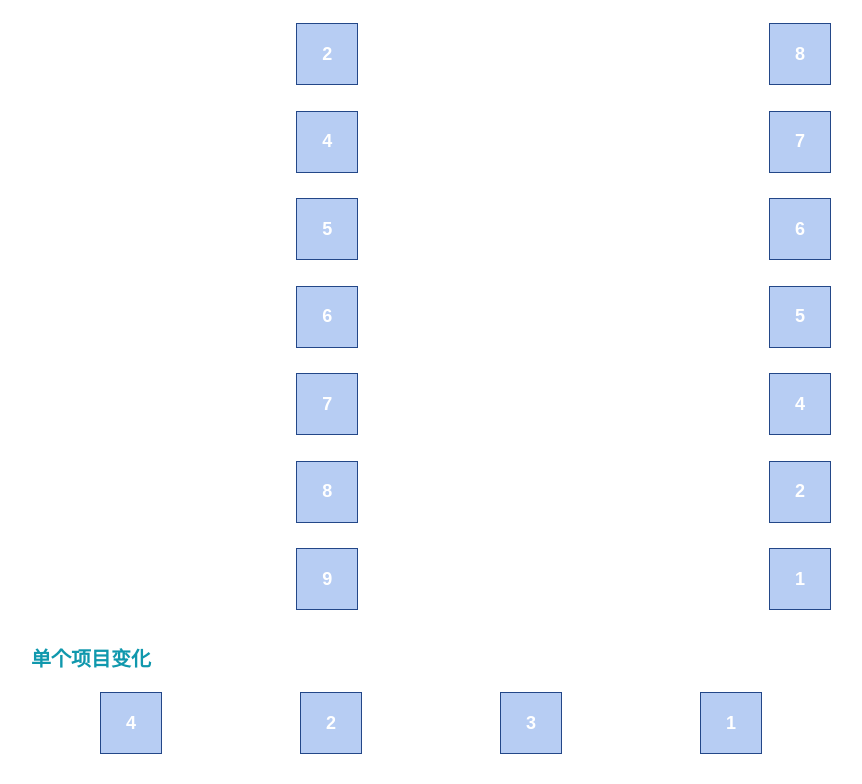
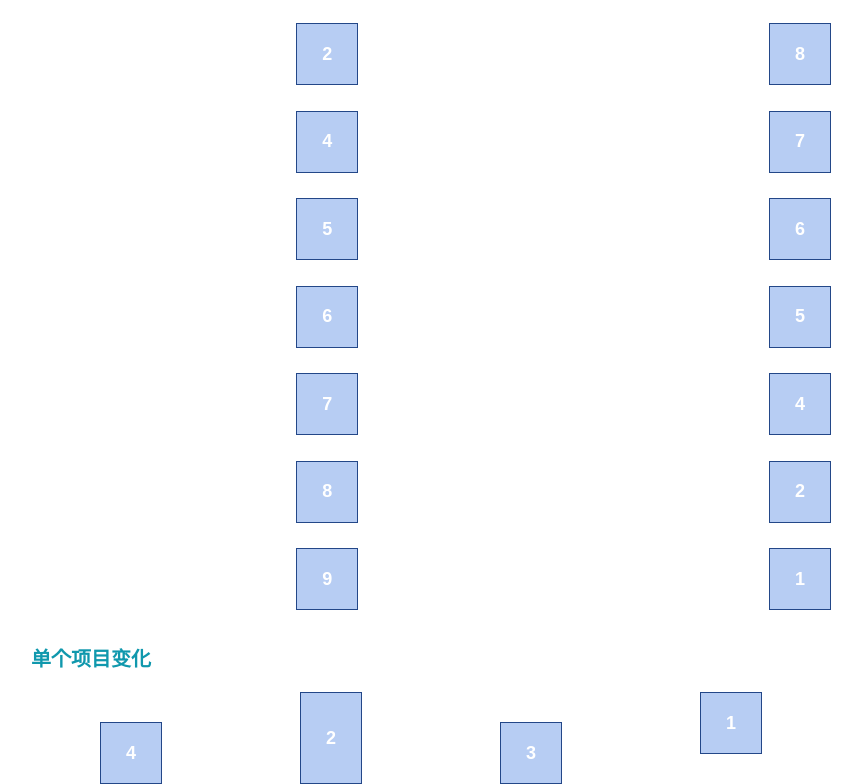
Before and after one commit to chliyang/my-app, a React (Create React App) app: page /flex-layout in a window 1280 px wide. Shown: the part 389-1173 px from the top of the page, without its empty margins (209-1071 px from the left). Before the commit the page ends 1143 px from the top, so only its background shows below. Built offline with nearby package versions, Linux system fonts and the light colour scheme.

Commit message:
[flex] adjust position for the one of the boxes

```diff
--- a/src/components/flex-layout/FlexLayout.css
+++ b/src/components/flex-layout/FlexLayout.css
@@ -10,6 +10,7 @@
 .layout1 {
   display: flex;
   justify-content: space-around;
+  align-items: flex-end;
 }
 
 .layout2 {
@@ -49,6 +50,7 @@
   display: flex;
   justify-content: center;
   align-items: center;
+  align-self: flex-start;
   background-color: #b7cdf3;
   border: #234788 solid 1px;
   width: 60px;
@@ -63,7 +65,7 @@
   background-color: #b7cdf3;
   border: #234788 solid 1px;
   width: 60px;
-  height: 60px;
+  height: 90px;
 }
 
 .box3 {
```
